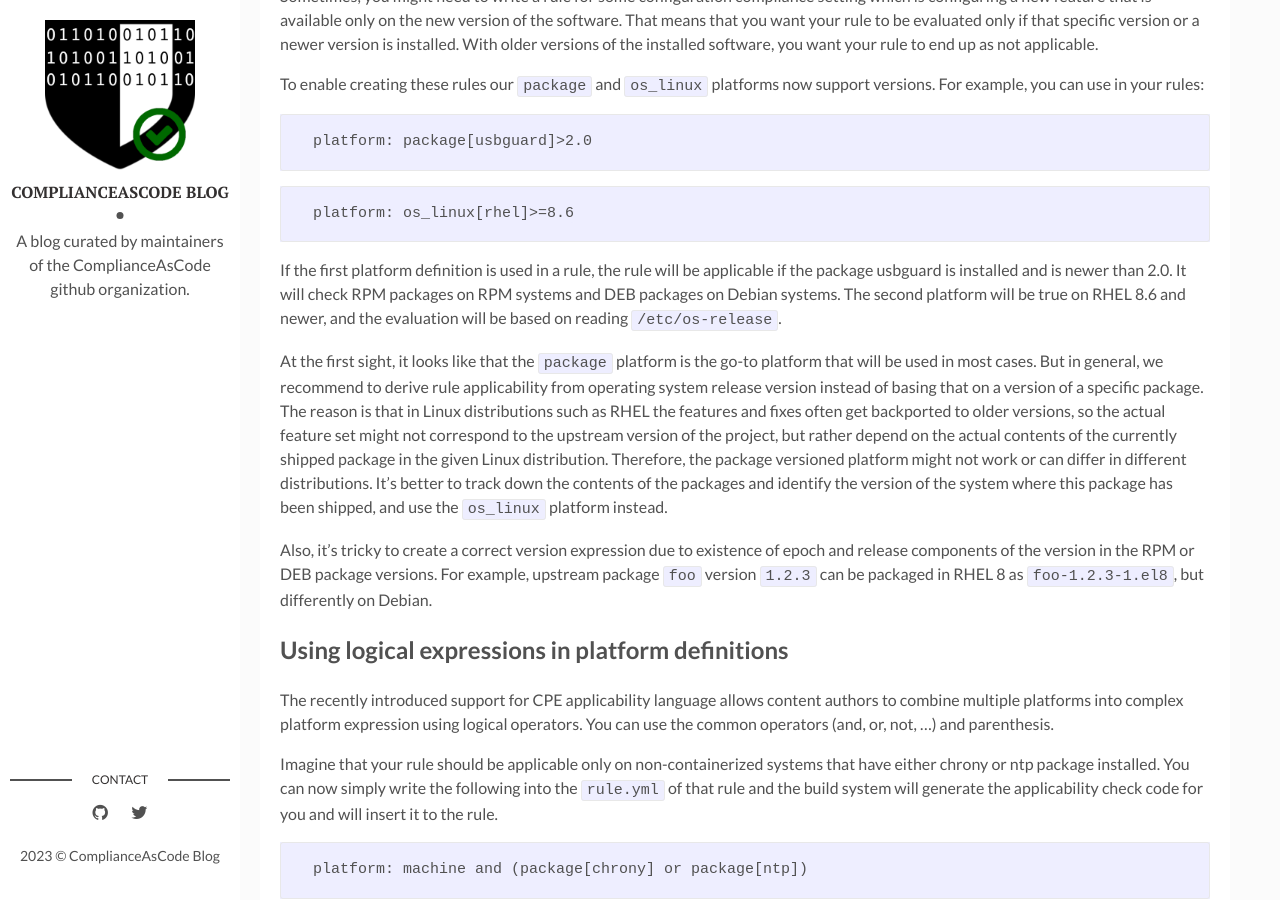
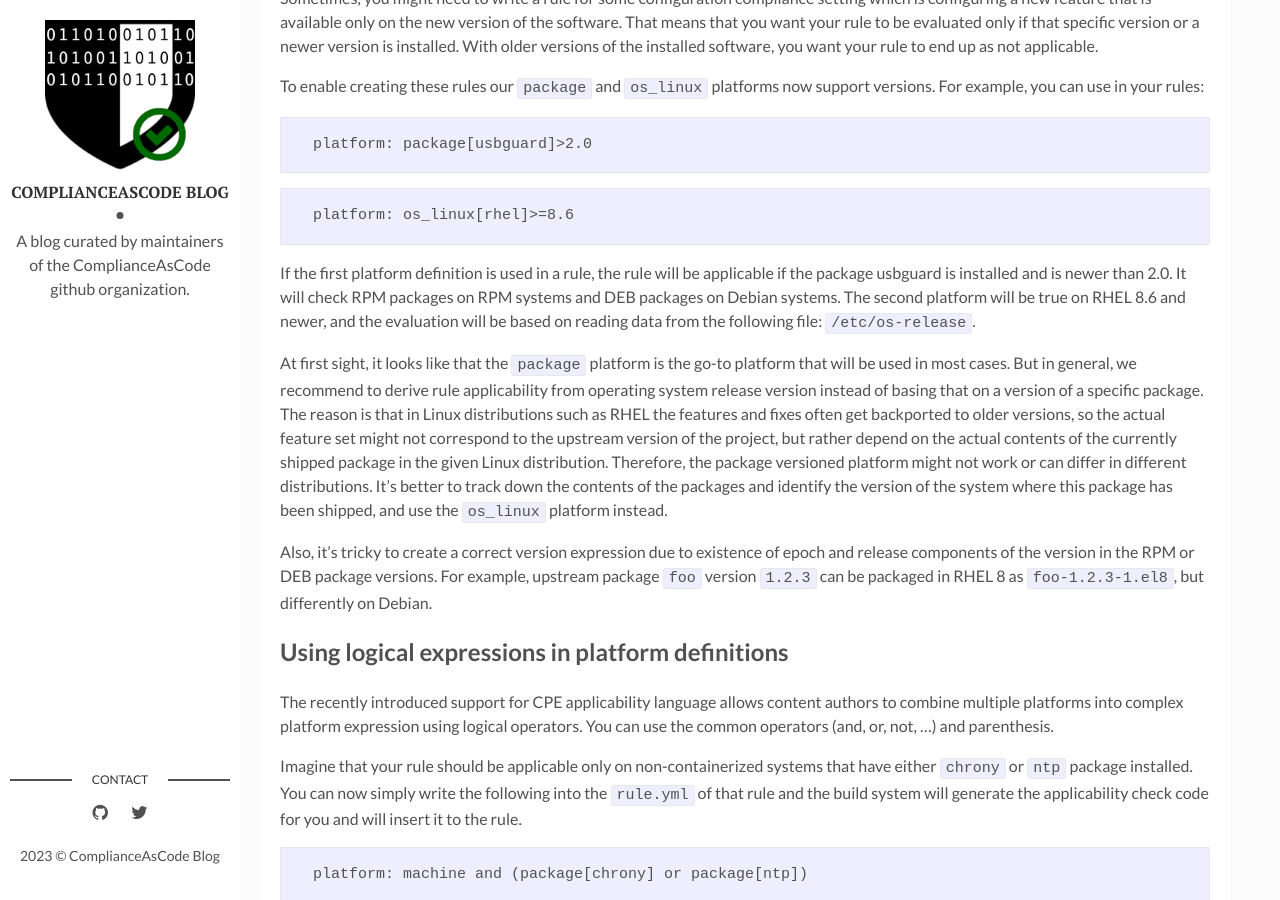
Before and after one commit to ComplianceAsCode/ComplianceAsCode.github.io, a Jekyll site: the page built from _posts/2023-03-08-platforms.md, in a window 1280 px wide and 900 px high, scrolled down 2434 px. Built offline with Jekyll 4.4.1, drawn with Linux system fonts in a browser that asks for light colours; comment, search, counter and statistics services are not loaded; some of the changed text lies outside the part shown.

Commit message:
Apply suggestions from code review
Co-authored-by: Gabriel Becker <ggasparb@redhat.com>

````diff
--- a/_posts/2023-03-08-platforms.md
+++ b/_posts/2023-03-08-platforms.md
@@ -122,9 +122,9 @@ platform: os_linux[rhel]>=8.6
 
 If the first platform definition is used in a rule, the rule will be applicable if the package usbguard is installed and is newer than 2.0.
 It will check RPM packages on RPM systems and DEB packages on Debian systems.
-The second platform will be true on RHEL 8.6 and newer, and the evaluation will be based on reading `/etc/os-release`.
+The second platform will be true on RHEL 8.6 and newer, and the evaluation will be based on reading data from the following file: `/etc/os-release`.
 
-At the first sight, it looks like that the `package` platform is the go-to platform that will be used in most cases.
+At first sight, it looks like that the `package` platform is the go-to platform that will be used in most cases.
 But in general, we recommend to derive rule applicability from operating system release version instead of basing that on a version of a specific package.
 The reason is that in Linux distributions such as RHEL the features and fixes often get backported to older versions, so the actual feature set might not correspond to the upstream version of the project, but rather depend on the actual contents of the currently shipped package in the given Linux distribution.
 Therefore, the package versioned platform might not work or can differ in different distributions.
@@ -138,7 +138,7 @@ For example, upstream package `foo` version `1.2.3` can be packaged in RHEL 8 as
 The recently introduced support for CPE applicability language allows content authors to combine multiple platforms into complex platform expression using logical operators.
 You can use the common operators (and, or, not, ...) and parenthesis.
 
-Imagine that your rule should be applicable only on non-containerized systems that have either chrony or ntp package installed.
+Imagine that your rule should be applicable only on non-containerized systems that have either `chrony` or `ntp` package installed.
 You can now simply write the following into the `rule.yml` of that rule and the build system will generate the applicability check code for you and will insert it to the rule.
 
 ```
````
Also changed, not shown: other parts of _posts/2023-03-08-platforms.md (+4 -4 lines).
